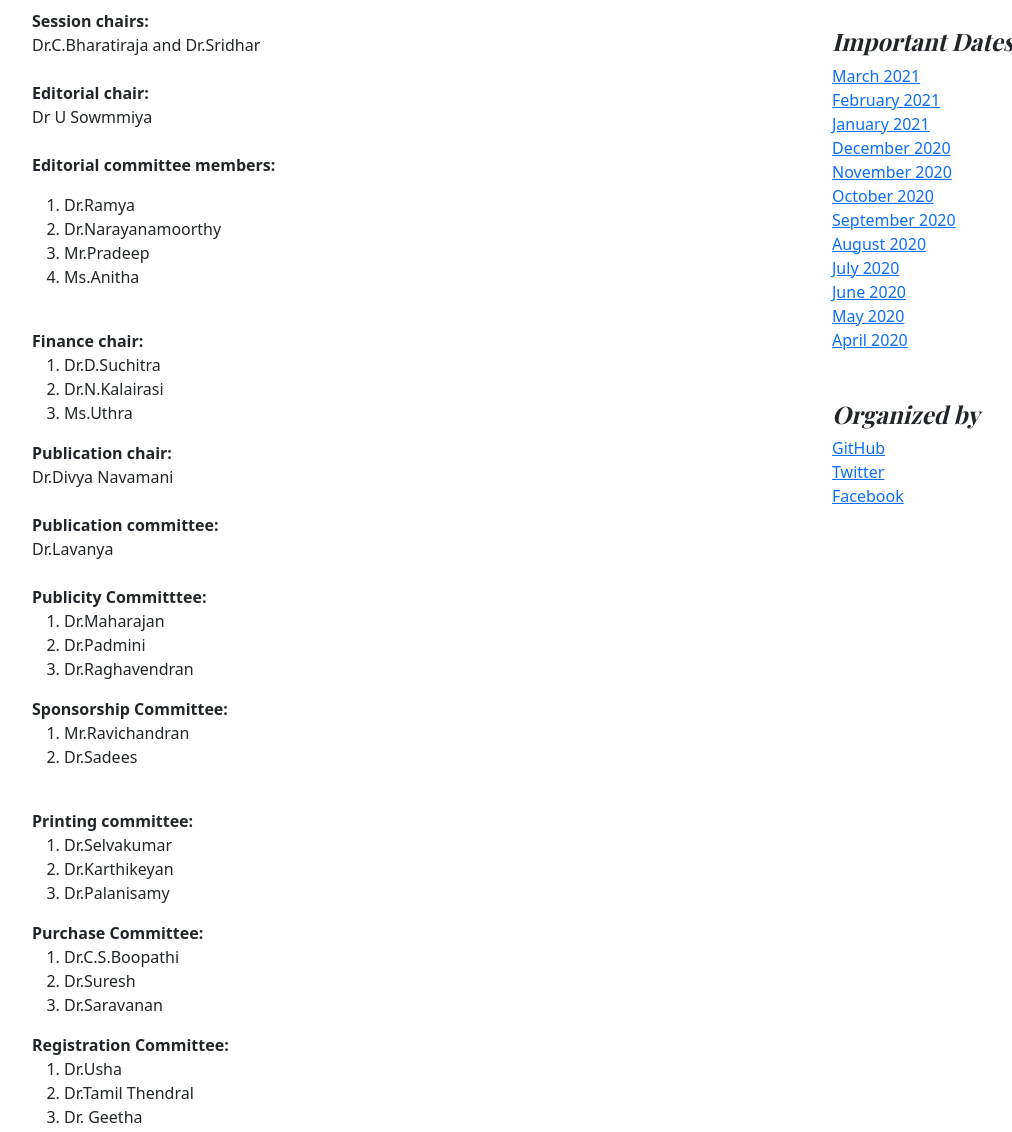
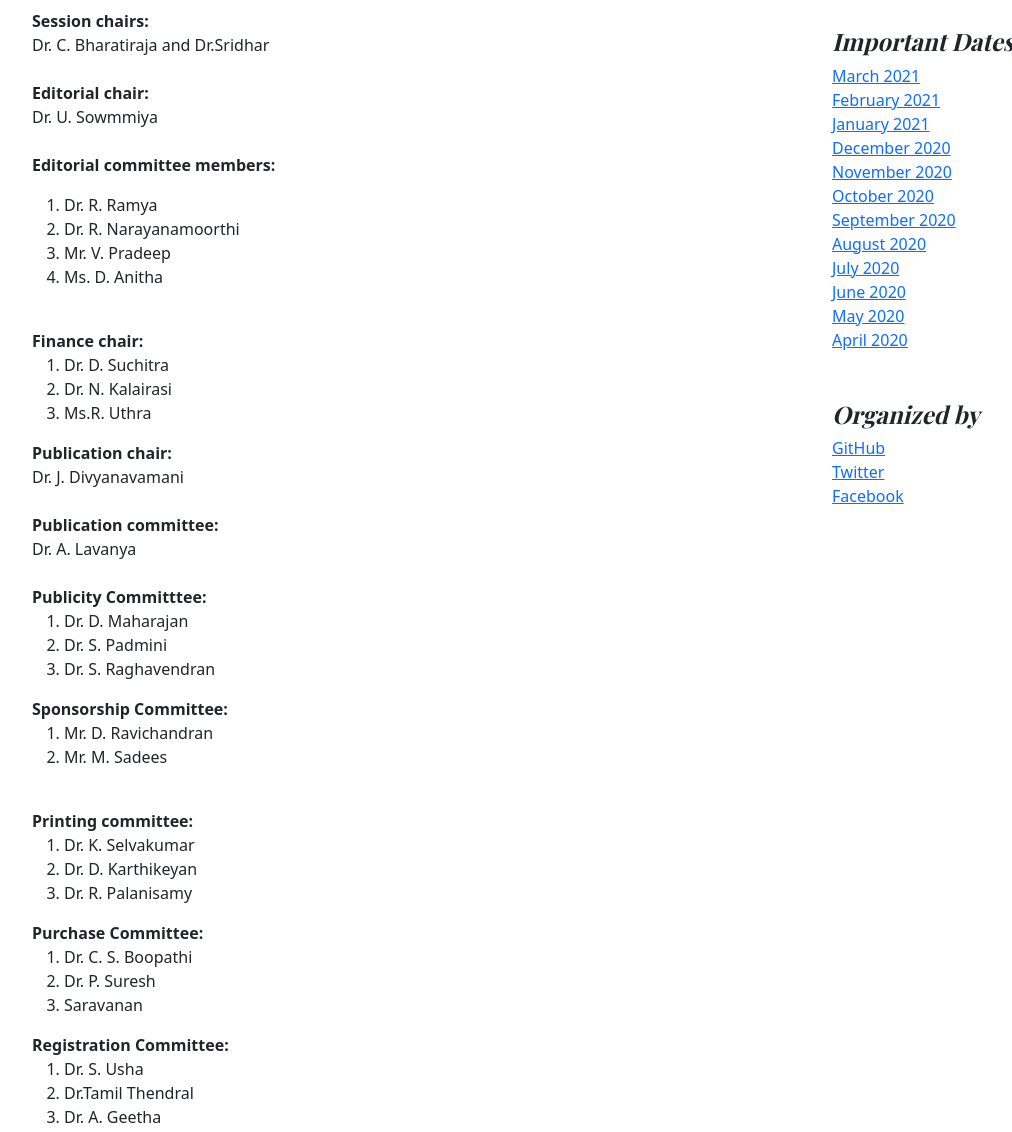
Before and after one commit to ericraymundrex/Conference_paper, a plain HTML site: page organizing-committe.html in a window 1280 px wide. Shown: the part 703-1835 px from the top of the page, without its empty margins (50-1062 px from the left). Drawn offline with nearby package versions, Linux system fonts and the light colour scheme.

Commit message:
basic html

```diff
--- a/organizing-committe.html
+++ b/organizing-committe.html
@@ -113,10 +113,17 @@
 
 <main class="container">
   <div class="p-4 p-md-5 mb-4 text-white rounded bg-dark">
-    <div class="col-md-6 px-0">
-      <h1 class="my-3 fst-italic">2022 IEEE International conference on Recent Advances in Electrical, Electronics and Computer Engineering</h1>
+    <div class="row">
+      <div class="col-md-6 px-0">
+        <h1 class="my-3 fst-italic">2022 IEEE International conference on Recent Advances in Electrical, Electronics and Computer Engineering</h1>
 
+      </div>
+      <div class="col-md-6 px-0 text-center">
+       <img src="/img/SRM_logo.jpeg" alt="" srcset="">
+
+      </div>
     </div>
+
   </div>
 
 
@@ -130,75 +137,75 @@
 
         <p style="text-align: justify;">
             <b>Conference chair:</b> <br>
-             Dr.K.Vijayakumar <br> <br>
+             Dr. K. Vijayakumar <br> <br>
              <b>Organizing chair:</b> <br>
-             Dr.J.Preetha Roselyn <br><br>
+             Dr. J. Preetha Roselyn <br><br>
             <b>Session chairs:</b> <br>
-             Dr.C.Bharatiraja and Dr.Sridhar <br><br>
+             Dr. C. Bharatiraja and Dr.Sridhar <br><br>
 <b>Editorial chair:</b> <br>
-             Dr U Sowmmiya <br>
+             Dr. U. Sowmmiya <br>
 <br>
              <b>Editorial committee members:</b>
             <ol>
                 <li>
-                    Dr.Ramya
+                    Dr. R. Ramya
                 </li>
                 <li>
-                    Dr.Narayanamoorthy
+                  Dr. R. Narayanamoorthi
                 </li>
                 <li>
-                    Mr.Pradeep
+                  Mr. V. Pradeep
                 </li>
                 <li>
-                    Ms.Anitha
+                  Ms. D. Anitha
                 </li>
             </ol><br>
 <b>Finance chair:</b>
 <ol>
-    <li>Dr.D.Suchitra</li>
-    <li>Dr.N.Kalairasi</li>
+    <li>Dr. D. Suchitra</li>
+    <li>Dr. N. Kalairasi</li>
     <li>
-        Ms.Uthra
+      Ms.R. Uthra
     </li>
 </ol>
 
 <b>Publication chair:</b>
 <br>
 
-             Dr.Divya Navamani <br> <br>
+Dr. J. Divyanavamani <br> <br>
              <b>Publication committee: </b> <br>
 
-            Dr.Lavanya <br> <br>
+             Dr. A. Lavanya<br> <br>
 <b>Publicity Committtee:</b>
 <ol>
-    <li>Dr.Maharajan</li>
-    <li>Dr.Padmini</li>
-    <li>Dr.Raghavendran</li>
+    <li>Dr. D. Maharajan</li>
+    <li>Dr. S. Padmini</li>
+    <li>Dr. S. Raghavendran</li>
 </ol>
             <b>Sponsorship Committee:</b>
             <ol>
-                <li>Mr.Ravichandran</li>
-                <li>Dr.Sadees</li>
+                <li>Mr. D. Ravichandran</li>
+                <li>Mr. M. Sadees</li>
             </ol> <br>
 <b>Printing committee:</b> <br>
             <ol>
-                <li>Dr.Selvakumar</li>
-                <li>Dr.Karthikeyan</li>
-                <li>Dr.Palanisamy</li>
+                <li>Dr. K. Selvakumar</li>
+                <li>Dr. D. Karthikeyan</li>
+                <li>Dr. R. Palanisamy</li>
             </ol>
 
 <b>Purchase Committee:</b>
 <ol>
-    <li>Dr.C.S.Boopathi</li>
-    <li>Dr.Suresh</li>
-    <li>Dr.Saravanan</li>
+    <li>Dr. C. S. Boopathi</li>
+    <li>Dr. P. Suresh</li>
+    <li>Saravanan</li>
 </ol>
 
 <b>Registration Committee:</b>
 <ol>
-    <li>Dr.Usha</li>
+    <li>Dr. S. Usha</li>
     <li>Dr.Tamil Thendral</li>
-    <li>Dr. Geetha</li>
+    <li>Dr. A. Geetha</li>
 </ol>
 
 
```
Also changed, not shown: InternationalAdvisoryBoard.html (+9 -2 lines), NationalAdvisoryBoard.html (+9 -2 lines), TRACK1.html (+10 -3 lines), TRACK2.html (+10 -3 lines), TRACK3.html (+10 -3 lines), TRACK4.html (+10 -3 lines), index.html (+9 -2 lines), img/SRM_logo.jpeg (added).
